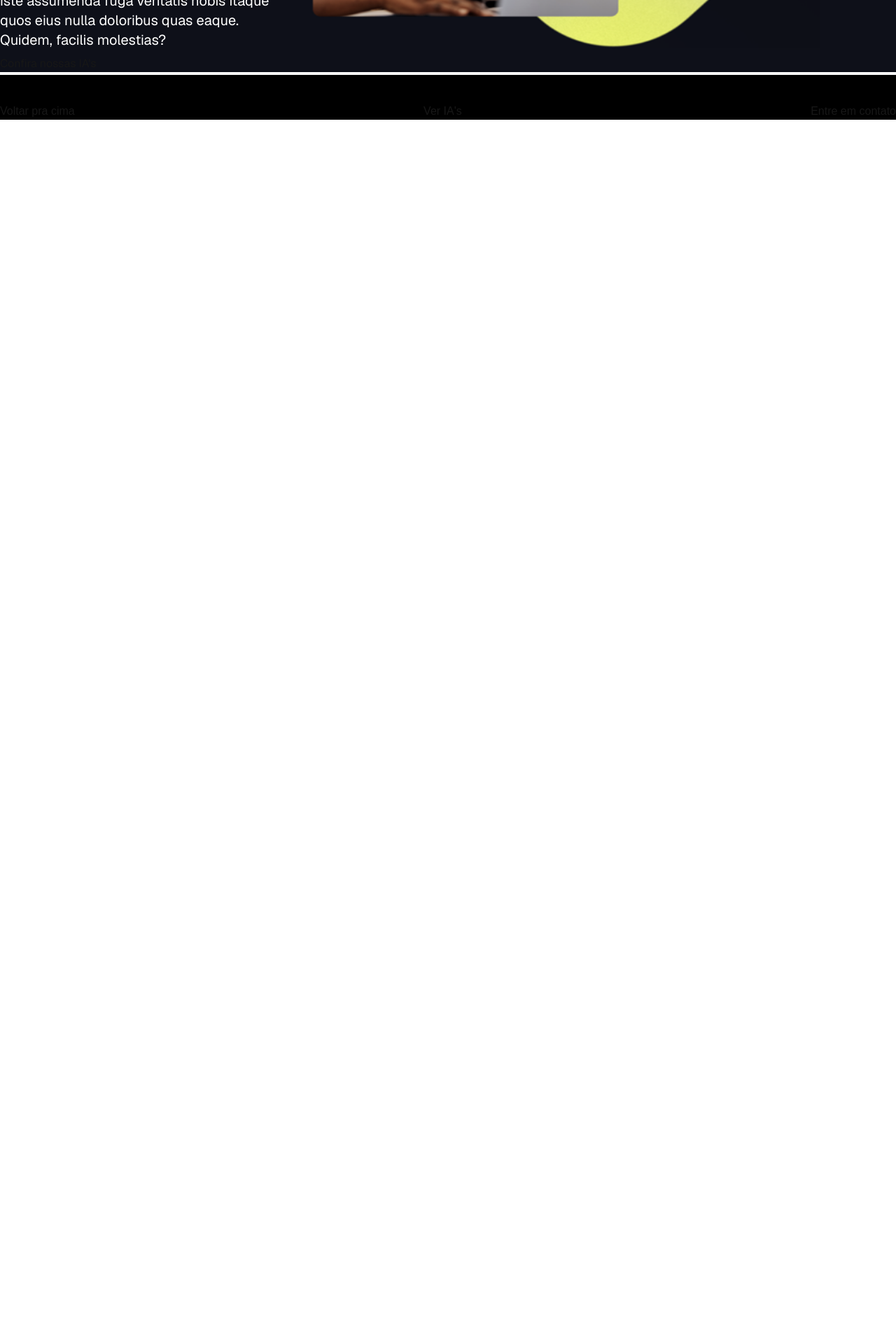
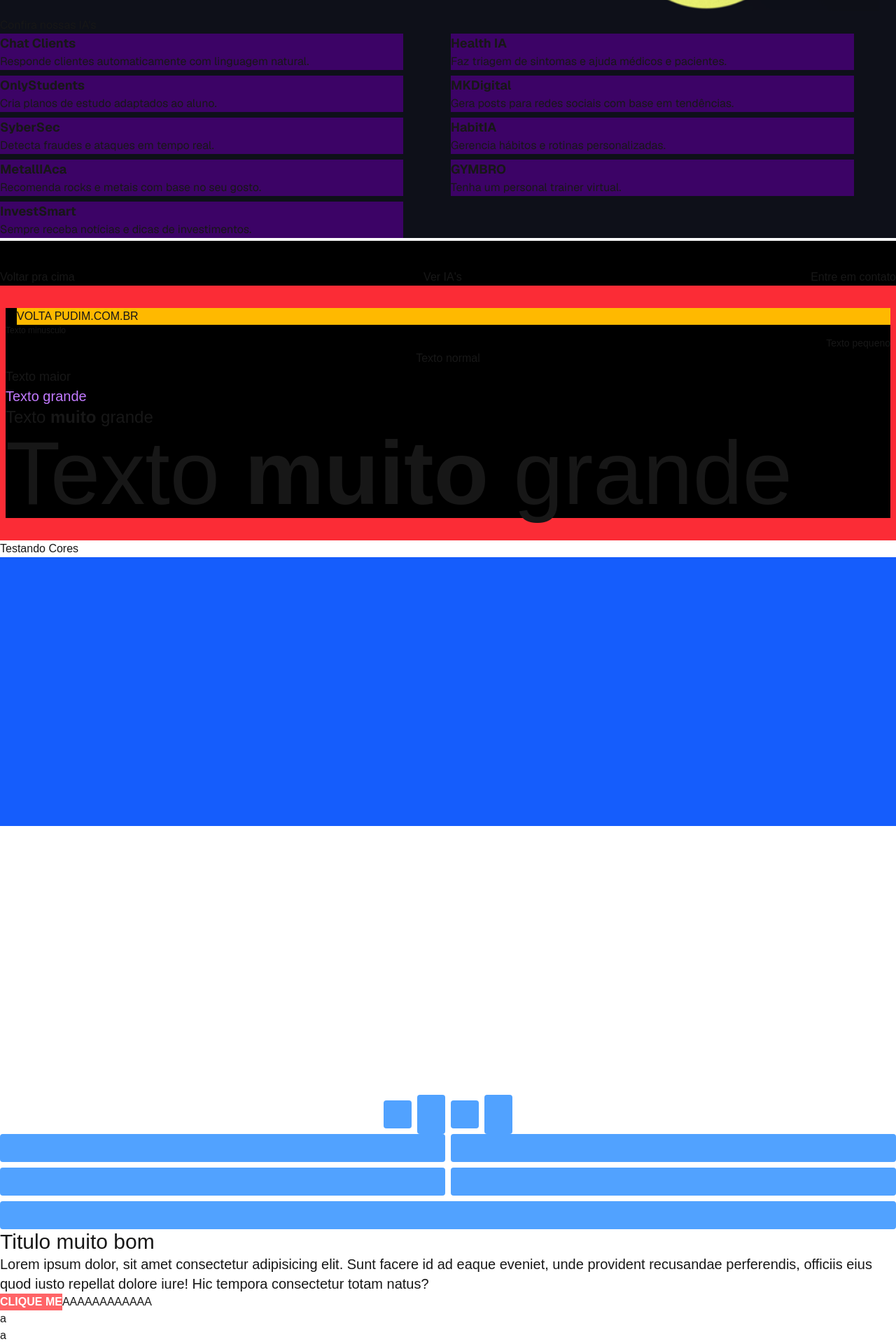
Before and after one commit to lilo-error404/grammarly, a Next.js app: page / in a window 1280 px wide. Shown: the part 657-2577 px from the top of the page at 70% size. Before the commit the page ends 828 px from the top, so only its background shows below. Built offline with nearby package versions, Linux system fonts and the light colour scheme.

Commit message:
Colocando Cards interativos

```diff
--- a/src/app/components/Card.jsx
+++ /dev/null
@@ -1,17 +0,0 @@
-export default function Card() {
-    // const cards = [
-    //     { id: 1, title: "IA chave", description: "El IA más braba del mundo!" },
-    //     { id: 2, title: "IA marromeno", description: "El IA más broxa del pais" },
-    //     { id: 3, title: "IA 👌", description: "Essa IA aqui é filé" },
-    //     { id: 4, title: "IA 👌", description: "Essa IA aqui é filé" },
-    //   ]
-    return (
-        <>
-        <div key={id} className="bg-purple-800 w-150 h-100 flex flex-row">
-            <img src="#" alt="#" className="h-400 w-600" />
-            <h2 className="text-black font-bold text-lg md:text-base">{title}</h2>
-            <p className="text-gray-700 text-base md:text-sm">{description}</p>
-        </div>
-        </>
-    )
-}
--- a/src/app/layout.js
+++ b/src/app/layout.js
@@ -12,8 +12,8 @@ const geistMono = Geist_Mono({
 });
 
 export const metadata = {
-  title: "Create Next App",
-  description: "Generated by create next app",
+  title: "Grammarly: Free AI Writing Assistance",
+  description: "Get a read on your writing. See your work through your audience's eyes and make sure your message is understood the first time. ... An animation shows Grammarly",
 };
 
 export default function RootLayout({ children }) {
--- a/src/app/page.jsx
+++ b/src/app/page.jsx
@@ -1,37 +1,30 @@
-import Header from '../app/components/Header'
-import Footer from '../app/components/Footer'
-import Card from './components/Card';
+import Header from '../components/Header'
+import Footer from '../components/Footer'
+import Card from '../components/Card';
+import Cola from '../components/Cola';
 
 export default function Home() {
-  const cards = [
-    { id: 1, title: "IA chave", description: "El IA más braba del mundo!" },
-    { id: 2, title: "IA marromeno", description: "El IA más broxa del pais" },
-    { id: 3, title: "IA 👌", description: "Essa IA aqui é filé" },
-    { id: 4, title: "IA 👌", description: "Essa IA aqui é filé" },
-  ]
+
   return (
     <>
       <Header />
       <main className='bg-[#0E1019] font-sans '>
-        <section className='container mx-auto flex flex-row'>
-          <div className=''>
-            <h1 className="text-4xl text-white font-bold w-100">
-              AI Your Business Can Run With
-            </h1>
-            <p className="text-white mt-9 text-xl w-100">Lorem ipsum dolor sit amet consectetur adipisicing elit. Ut  Lorem ipsum dolor sit amet consectetur, adipisicing elit. Voluptatibus laborum incidunt quisquam architecto ducimus quam, impedit autem earum voluptas vel explicabo laboriosam nobis quia tempora et modi blanditiis, sit similique.corporis atque temporibus porro enim nulla at magni, suscipit doloremque assumenda provident modi numquam aliquam minus quidem tempore est natus cum. Lorem ipsum dolor sit amet consectetur adipisicing elit. Sunt, nam! Possimus, ipsa suscipit. Consequatur amet, iste assumenda fuga veritatis nobis itaque quos eius nulla doloribus quas eaque. Quidem, facilis molestias?</p>
+        <section className='container mx-auto flex flex-col xl:flex-row'>
+          <div >
+            <h1 className="text-2xl md:text-4xl xl:text-5xl font-bold">AI Your Business Can Run With</h1>
+            <p className="text-lg md:text-xl xl:text-2xl">Lorem ipsum dolor sit, amet consectetur adipisicing elit. Cumque doloribus itaque iure ratione dolorem natus. Sapiente non, pariatur repellat adipisci iste tempora, consequuntur est totam porro laudantium architecto, autem temporibus</p>
           </div>
-          <img src="guy.png" alt="guy" className='w-200 h-150 ' />
+          <img src="guy.png" alt="guy" className='w-100 md:w-200 xl:w-700' />
         </section>
 
           <h2 className=''>Confira nossas IA's</h2>
 
-        {/* <section className="container mx-auto">
-          {cards.map((item, index) => {
-            return Card()
-          })}
-        </section> */}
+        <section className="container mx-auto">
+        <Card />
+        </section>
       </main>
       <Footer />
+      <Cola />
     </>
   );
 }
--- /dev/null
+++ b/src/components/Card.jsx
@@ -0,0 +1,82 @@
+export default function Card() {
+    const cards = [
+        {
+            id: 1,
+            title: "Chat Clients",
+            description: "Responde clientes automaticamente com linguagem natural.",
+            image: "",
+            tags: ["atendimento", "chatbot", "clientes", "suporte"]
+        },
+        {
+            id: 2,
+            title: "Health IA",
+            description: "Faz triagem de sintomas e ajuda médicos e pacientes.",
+            image: "",
+            tags: ["saúde", "medicina", "diagnóstico", "bem-estar"]
+        },
+        {
+            id: 3,
+            title: "OnlyStudents",
+            description: "Cria planos de estudo adaptados ao aluno.",
+            image: "",
+            tags: ["educação", "estudos", "personalizado", "aprendizado"]
+        },
+        {
+            id: 4,
+            title: "MKDigital",
+            description: "Gera posts para redes sociais com base em tendências.",
+            image: "",
+            tags: ["marketing", "redes sociais", "conteúdo", "publicidade"]
+        },
+        {
+            id: 5,
+            title: "SyberSec",
+            description: "Detecta fraudes e ataques em tempo real.",
+            image: "",
+            tags: ["segurança", "cibersegurança", "fraude", "proteção"]
+        },
+        {
+            id: 6,
+            title: "HabitIA",
+            description: "Gerencia hábitos e rotinas personalizadas.",
+            image: "",
+            tags: ["produtividade", "hábitos", "rotina", "bem-estar"]
+        },
+        {
+            id: 7,
+            title: "MetallIAca",
+            description: "Recomenda rocks e metais com base no seu gosto.",
+            image: "",
+            tags: ["música", "rock", "metal", "recomendações"]
+        },
+        {
+            id: 8,
+            title: "GYMBRO",
+            description: "Tenha um personal trainer virtual.",
+            image: "",
+            tags: ["fitness", "academia", "treino", "saúde"]
+        },
+        {
+            id: 9,
+            title: "InvestSmart",
+            description: "Sempre receba notícias e dicas de investimentos.",
+            image: "",
+            tags: ["finanças", "investimentos", "dinheiro", "notícias"]
+        },
+    ]
+
+    return (
+        <>
+            <div className="container mx-auto grid grid-cols-3 md:grid-cols-2 gap-2">
+                {cards.map((card) => {
+                    return(
+                    <div key={card.id} className="bg-purple-950 w-xl">
+                        <h3 className="font-bold text-lg">{card.title}</h3>
+                        <p>{card.description}</p>
+                    </div>
+                )})}
+            </div>
+        </>
+
+    )
+}
--- /dev/null
+++ b/src/components/Cola.jsx
@@ -0,0 +1,59 @@
+import Image from "next/image";
+
+export default function Cola() {
+  return (
+    <>
+      <div className="container mx-auto bg-red-500 px-2 py-8">
+        <div className="bg-black">
+          <h2 className="text-bas ms-4 bg-amber-400">VOLTA PUDIM.COM.BR</h2>
+          <p className="text-xs">Texto minusculo</p>
+          <p className="text-sm text-right">Texto pequeno</p>
+          <p className="text-base text-center">Texto normal</p>
+          <p className="text-lg">Texto maior</p>
+          <p className="text-xl text-purple-400">Texto grande</p>
+          <p className="text-2xl">Texto <span className="font-bold">muito</span> grande</p>
+          <p className="text-9xl">Texto <span className="font-bold">muito</span> grande</p>
+        </div>
+      </div>
+
+      <h2>Testando Cores</h2>
+      <div className="bg-blue-600 hover:bg-[#FF45]/50 w-auto h-96"></div>
+      <div className="bg-[var(--color-error)] hover:bg-[#FF45]/50 w-96 h-96"></div>
+
+      <section className="container mx-auto">
+        <h2 className="text-5xl font-bold text-red-500"></h2>
+        {/* FLEX */}
+         <div className=" flex flex-row gap-2 justify-center items-center">
+          <div className="h-10 w-10 bg-blue-400 rounded xl"></div>
+          <div className="h-14 w-10 bg-blue-400 rounded xl"></div>
+          <div className="h-10 w-10 bg-blue-400 rounded xl"></div>
+          <div className="h-14 w-10 bg-blue-400 rounded xl"></div>
+        </div>
+
+        {/**GRID */}
+        <div className=" grid gap-2 grid-cols-2">
+          <div className="h-10 w-auto bg-blue-400 rounded xl"></div>
+          <div className="h-10 w-auto bg-blue-400 rounded xl"></div>
+          <div className="h-10 w-auto bg-blue-400 rounded xl"></div>
+          <div className="h-10 w-auto bg-blue-400 rounded xl"></div>
+          <div className="h-10 w-auto bg-blue-400 rounded xl col-span-2"></div>
+        </div>
+      </section>
+
+    <div className="container mx-auto">
+      <h2 className="text-lg md:text-xl xl:text-3xl">Titulo muito bom</h2>
+      <p className="text-sm md:text-4xl xl:text-xl">Lorem ipsum dolor, sit amet consectetur adipisicing elit. Sunt facere id ad eaque eveniet, unde provident recusandae perferendis, officiis eius quod iusto repellat dolore iure! Hic tempora consectetur totam natus?</p>
+    </div>
+
+    <button className="bg-red-400 hover:bg-red-600 active:bg-green-400 text-white font-bold">
+      CLIQUE ME
+    </button>
+    <button className="bg-primary">AAAAAAAAAAAA</button>
+
+    <section className="container mx-auto grid-cols-2">
+      <div className="">a</div>
+      <div className="">a</div>
+      </section>
+    </>
+  );
+}
--- a/src/app/components/Header.jsx
+++ b/src/components/Header.jsx
@@ -2,13 +2,10 @@ export default function Header() {
     return (
         <header className="font-sans ">
             <nav className="flex flex-row justify-between bg-white border-b-4 border-green-400">
-                <a href="/">
-                    <div className=" flex flex-row items-center">
-                        <img src="logo.png" alt="logo" className="h-15 w-15 ms-10" />
-                        <p className="text-black font-bold text-xl">grammarly</p>
-                    </div>
+                <div className="flex">
+                    <a href="/" className="flex flex-row items-center me-10">
+            <img className="w-1/6 ms-10" src="https://res.cloudinary.com/drvtrcm96/image/upload/v1740906337/grammarly_logo_mefgjy.webp" alt="Grammarly Logo" />
                     </a>
-
                     <ul className="flex flex-row items-center">
                         <a><li className="text-gray-900 cursor-pointer hover:text-gray-700 me-10">Why Grammarly</li></a>
                         <a><li className="text-gray-900 cursor-pointer hover:text-gray-700 me-10">For Work</li></a>
@@ -16,6 +13,8 @@ export default function Header() {
                         <a><li className="text-gray-900 cursor-pointer hover:text-gray-700 me-10">Compare Plans</li></a>
                         <a><li className="text-gray-900 cursor-pointer hover:text-gray-700 me-10">Tools & Guides</li></a>
                     </ul>
+                </div>
+
                 <div className="flex flex-row me-10 items-center">
                     <a href=""><div className="text-black cursor-pointer font-bold content-center me-5">My Grammarly</div></a>
                     <button className="bg-green-800 hover:bg-green-900 font-bold rounded-xl w-40 h-10">Start a Free Trial</button>
```
Also changed, not shown: src/components/Footer.jsx (renamed from src/app/components/Footer.jsx). Lines whose indentation alone changed are shown as unchanged.
